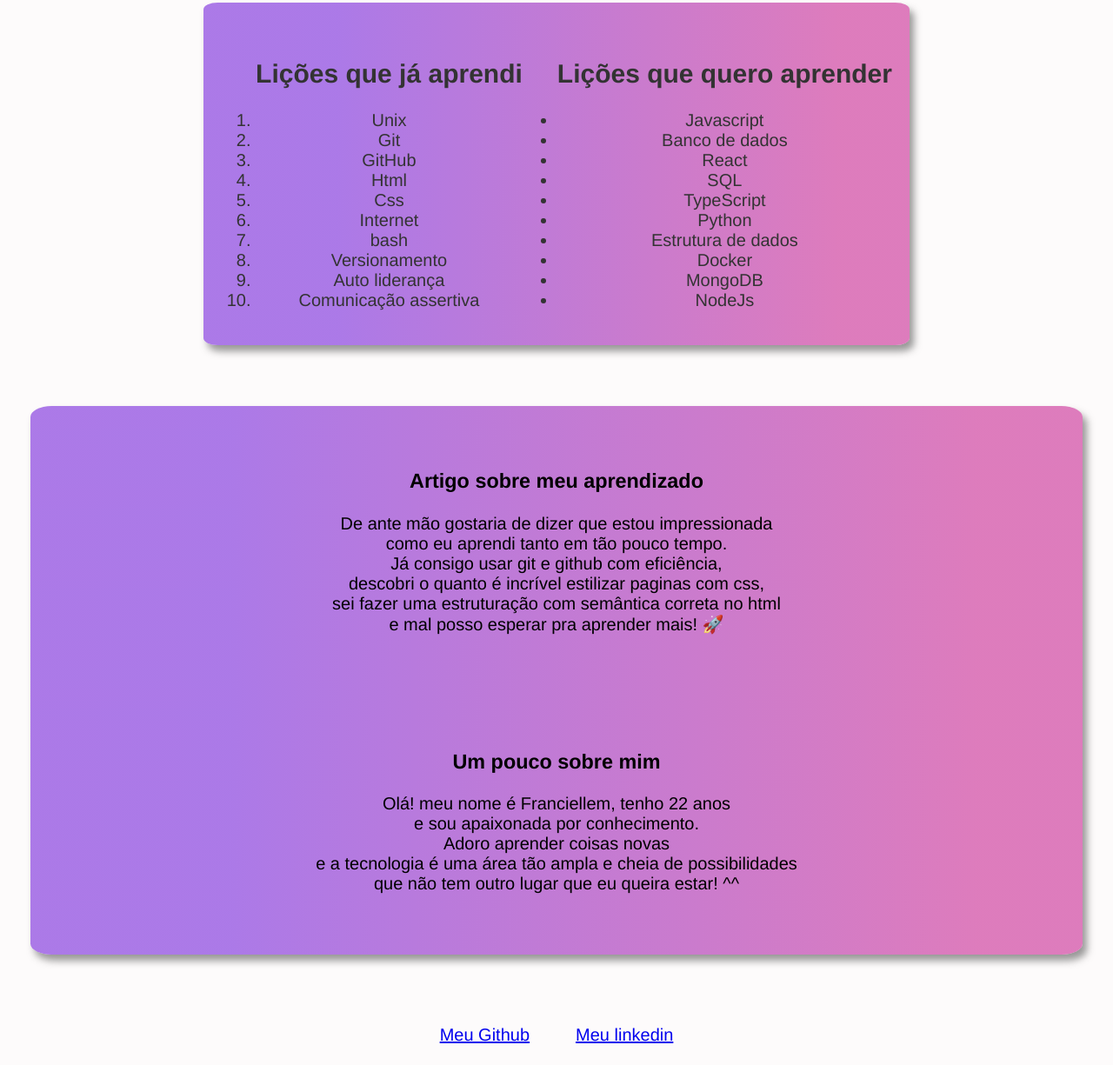
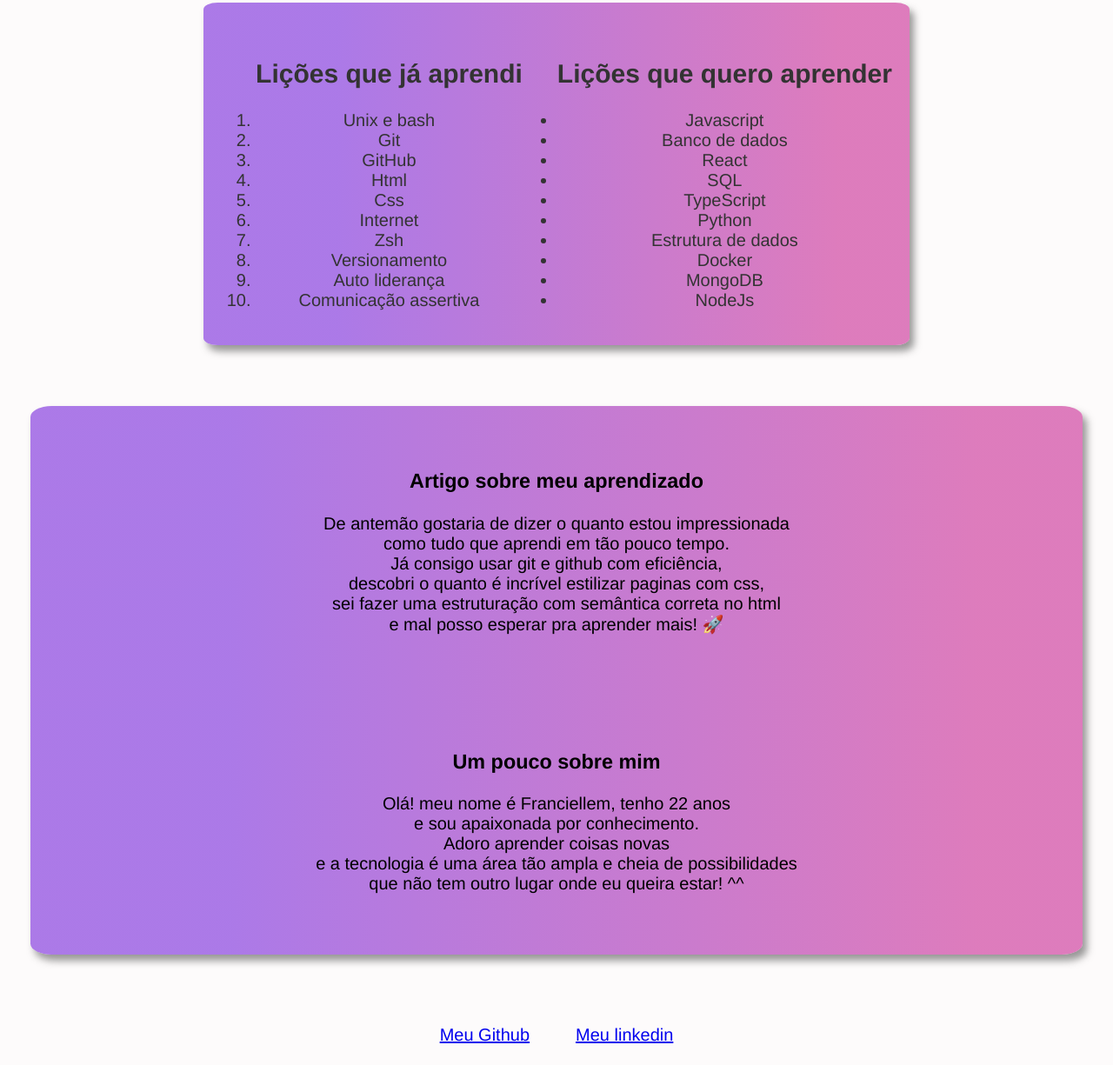
Before and after one commit to Jainefranciellem/lessons-learned, a plain HTML site: page index.html in a window 1280 px wide. Shown: the part 532-1757 px from the top of the page at 87% size. Drawn offline with Linux system fonts and the light colour scheme.

Commit message:
fiz algumas alterações

```diff
--- a/index.html
+++ b/index.html
@@ -18,13 +18,13 @@
         <section class="lista">
             <ol id="licoes_aprendidas">
                 <h2>Lições que já aprendi</h2>
-                <li>Unix</li>
+                <li>Unix e bash</li>
                 <li>Git</li>
                 <li>GitHub</li>
                 <li>Html</li>
                 <li>Css</li>
                 <li>Internet</li>
-                <li>bash</li>
+                <li>Zsh</li>
                 <li>Versionamento</li>
                 <li>Auto liderança</li>
                 <li>Comunicação assertiva</li>
@@ -49,13 +49,13 @@
             <article class="lado-esquerdo">
                 <h3>Artigo sobre meu aprendizado</h3>
                 <p>
-                    De ante mão gostaria de dizer que estou impressionada <br> como eu aprendi tanto em tão pouco tempo.<br> Já consigo usar git e github com eficiência, <br> descobri o quanto é incrível estilizar paginas com css,<br>sei fazer uma estruturação com semântica correta no html<br>e mal posso esperar pra aprender mais!
+                    De antemão gostaria de dizer o quanto estou impressionada <br> como tudo que aprendi em tão pouco tempo.<br> Já consigo usar git e github com eficiência, <br> descobri o quanto é incrível estilizar paginas com css,<br>sei fazer uma estruturação com semântica correta no html<br>e mal posso esperar pra aprender mais!
                     🚀
                 </p>
             </article>
             <aside class="lado-direito">
                 <h3>Um pouco sobre mim</h3>
-                <p> Olá! meu nome é Franciellem, tenho 22 anos<br> e sou apaixonada por conhecimento.<br> Adoro aprender coisas novas <br> e a tecnologia é uma área tão ampla e cheia de possibilidades<br> que não tem outro lugar que eu queira estar! ^^
+                <p> Olá! meu nome é Franciellem, tenho 22 anos<br> e sou apaixonada por conhecimento.<br> Adoro aprender coisas novas <br> e a tecnologia é uma área tão ampla e cheia de possibilidades<br> que não tem outro lugar onde eu queira estar! ^^
                 </p>
             </aside>
         </section>
```
